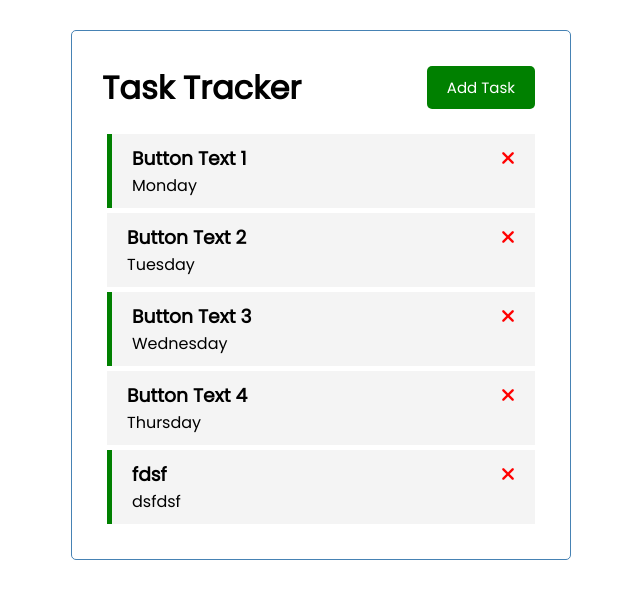
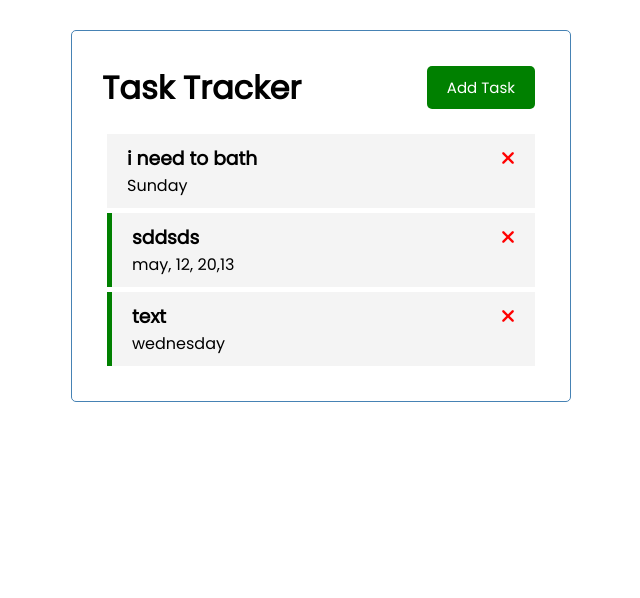
Before and after one commit to RedHaider/Task_Tracker_Application_Vue_JS, a Vue app in the folder tracker/: page / in a window 1280 px wide. Shown: the top 598 px of the page, without its empty margins (319-959 px from the left). Built offline with nearby package versions, Linux system fonts and the light colour scheme; data requests are answered from the project's data file.

Commit message:
14th commit

```diff
--- a/tracker/db.json
+++ b/tracker/db.json
@@ -1,34 +1,22 @@
 {
   "tasks": [
     {
-      "id": 123,
-      "text": "Button Text 1",
-      "day": "Monday",
-      "reminder": true
+      "text": "i need to bath",
+      "day": "Sunday",
+      "reminder": false,
+      "id": 1
     },
     {
-      "id": 456,
-      "text": "Button Text 2",
-      "day": "Tuesday",
-      "reminder": false
+      "text": "sddsds",
+      "day": "may, 12, 20,13",
+      "reminder": true,
+      "id": 3
     },
     {
-      "id": 789,
-      "text": "Button Text 3",
-      "day": "Wednesday",
-      "reminder": true
-    },
-    {
-      "id": 987,
-      "text": "Button Text 4",
-      "day": "Thursday",
-      "reminder": false
-    },
-    {
-      "id": 351,
-      "text": "fdsf",
-      "day": "dsfdsf",
-      "reminder": true
+      "text": "text",
+      "day": "wednesday",
+      "reminder": true,
+      "id": 4
     }
   ]
 }
--- a/tracker/src/App.vue
+++ b/tracker/src/App.vue
@@ -55,24 +55,53 @@ export default {
 
      this.tasks = [...this.tasks, data]
   },
+  async deleteTask(id) {
+    console.log('Deleted',id)
+    if (confirm('Are you sure')){
+    const res = await fetch(`http://localhost:5000/tasks/${id}`, {
+         method:'DELETE',
+    })
+    res.status === 200 ? (this.tasks = this.tasks.filter((task) => task.id !== id)): alert('Delete hoyna re bhai...')
+  }
+},
 
-  deleteTask(id) {
+  /*deleteTask(id) {
     console.log('Deleted',id)
     if (confirm('Are you sure')){
     this.tasks = this.tasks.filter((task) => task.id !== id);
   }
+},*/
+async toggleReminder(id) {
+  const taskToToggle = await this.fetchTask(id);
+  const upTask = { ...taskToToggle, reminder: !taskToToggle.reminder };
+
+  const res = await fetch(`http://localhost:5000/tasks/${id}`, {
+    method: 'PUT',
+    headers: {
+      'Content-Type': 'application/json',
+    },
+    body: JSON.stringify(upTask),
+  });
+
+  const data = await res.json();
+
+  this.tasks = this.tasks.map((task) =>
+    task.id === id ? { ...task, reminder: data.reminder } : task
+  )
 },
-  toggleReminder(id){
+
+/*  toggleReminder(id){
      console.log(id);
      this.tasks = this.tasks.map((task)=> task.id === id ? {...task, reminder: !task.reminder } : task)
   },
+  */
   async fetchTasks(){
       const res = await fetch('http://localhost:5000/tasks')
       const data = await res.json()
       return data;
   },
   async fetchTask(id){
-      const res = await fetch(`http://localhost:5000/tasks'/${id}`)
+      const res = await fetch(`http://localhost:5000/tasks/${id}`)
       const data = await res.json()
       return data;
   },
--- a/tracker/src/components/AddTask.vue
+++ b/tracker/src/components/AddTask.vue
@@ -44,7 +44,7 @@ export default {
             return
         }
         const newTask = {
-            id: Math.floor(Math.random()*1000),
+           // id: Math.floor(Math.random()*1000),
             text : this.text,
             day: this.day,
             reminder : this.reminder,
```
